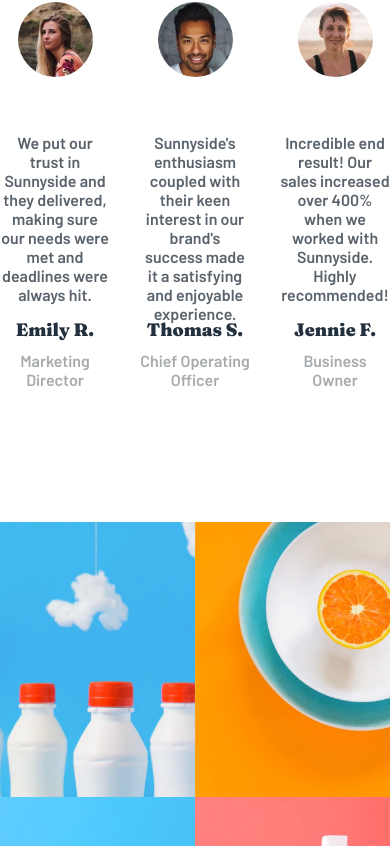
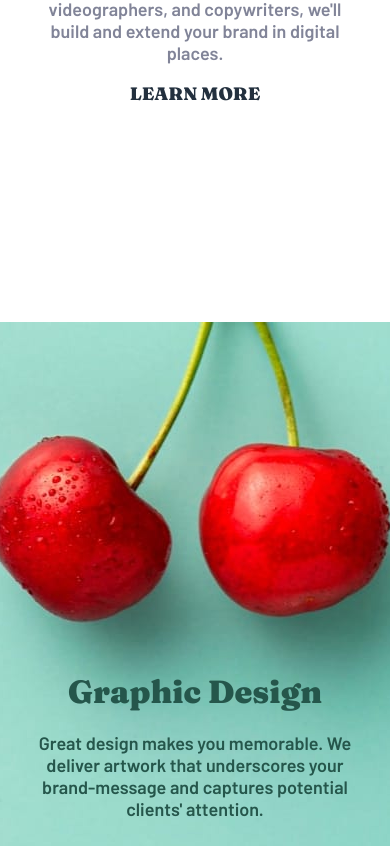
Before and after one commit to DanGraham23/Sunnyside, a React (Create React App) app in the folder client/: page / in a window 390 px wide. Shown: the part 2878-3724 px from the top of the page. Built offline with nearby package versions, Linux system fonts and the light colour scheme; the HTML template or start-up script is replaced by a standard one.

Commit message:
fix mobile display bug

```diff
--- a/client/package.json
+++ b/client/package.json
@@ -1,11 +1,13 @@
 {
   "name": "client",
   "version": "0.1.0",
+  "homepage": "https://DanGraham23.github.io/Sunnyside",
   "private": true,
   "dependencies": {
     "@testing-library/jest-dom": "^5.16.5",
     "@testing-library/react": "^13.4.0",
     "@testing-library/user-event": "^13.5.0",
+    "gh-pages": "^5.0.0",
     "react": "^18.2.0",
     "react-dom": "^18.2.0",
     "react-icons": "^4.8.0",
@@ -15,6 +17,8 @@
     "web-vitals": "^2.1.4"
   },
   "scripts": {
+    "predeploy": "npm run build",
+    "deploy": "gh-pages -d build",
     "start": "react-scripts start",
     "build": "react-scripts build",
     "test": "react-scripts test",
--- a/client/src/components/About/style.css
+++ b/client/src/components/About/style.css
@@ -127,7 +127,18 @@
 
 }
 
-@media screen and (max-width: 768px) {
+@media screen and (max-width: 650px) {
+
+    .about-container{
+        display: grid;
+        grid-template-columns: repeat(1, 1fr);
+        grid-template-rows: repeat(6, 1fr);
+        text-align: center;
+    }
+
+    .yellow-egg-img{
+        grid-row-start: 1;
+    }
 
     .image-and-descr-container{
         width: 90%;
@@ -137,6 +148,7 @@
     .about-descr-heading{
         font-size: 26px;
     }
+
 
     .about-descr-container{
         width: 80%;
--- a/client/src/components/Testimonials/Testimonials.jsx
+++ b/client/src/components/Testimonials/Testimonials.jsx
@@ -1,15 +1,15 @@
 import './style.css';
-import test1 from '../../assets/images/image-emily.jpg'
-import test2 from '../../assets/images/image-thomas.jpg'
-import test3 from '../../assets/images/image-jennie.jpg'
+import emily from '../../assets/images/image-emily.jpg'
+import thomas from '../../assets/images/image-thomas.jpg'
+import jennie from '../../assets/images/image-jennie.jpg'
 
-export default function (){
+export default function Testimonials(){
     return (
         <div id="testimonials" className='testimonials-container'>
             <h3 className='testimonial-header'>CLIENT TESTIMONIALS</h3>
             <div className='testimonials-row'>
                 <div className='testimonial'>
-                    <img src={test1} alt="emily" className='testimonial-img'/>
+                    <img src={emily} alt="emily" className='testimonial-img'/>
                     <p className='testimonial-descr'>
                         We put our trust in Sunnyside and they delivered, making sure our
                         needs were met and deadlines were always hit.
@@ -18,7 +18,7 @@
                     <h4 className='testimonial-title'>Marketing Director</h4>
                 </div>
                 <div className='testimonial'>
-                    <img src={test2} alt=" thomas" className='testimonial-img'/>
+                    <img src={thomas} alt=" thomas" className='testimonial-img'/>
                     <p className='testimonial-descr'>
                         Sunnyside's enthusiasm coupled with their keen interest in our brand's
                         success made it a satisfying and enjoyable experience.
@@ -27,7 +27,7 @@
                     <h4 className='testimonial-title'> Chief Operating Officer</h4>
                 </div>
                 <div className='testimonial'>
-                    <img src={test3} alt="jennie" className='testimonial-img'/>
+                    <img src={jennie} alt="jennie" className='testimonial-img'/>
                     <p className='testimonial-descr'>
                         Incredible end result! Our sales increased over 400% when we worked
                         with Sunnyside. Highly recommended!
--- a/client/src/components/Testimonials/style.css
+++ b/client/src/components/Testimonials/style.css
@@ -71,6 +71,16 @@
     }
   }
 
+
+@media screen and (max-width: 768px) {
+
+    .testimonial-descr{
+        font-size: 14px;
+    }
+
+  }
+
+
 @media screen and (max-width: 375px) {
     .testimonial-header{
 
```
Also changed, not shown: 1 other file (tests, documents, lock files or other folders).
